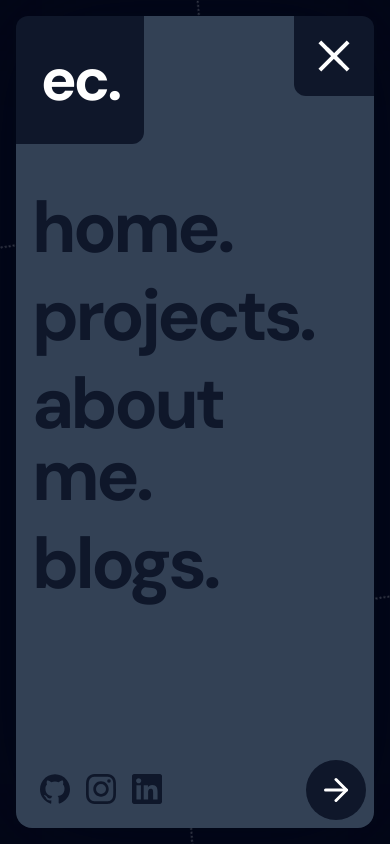
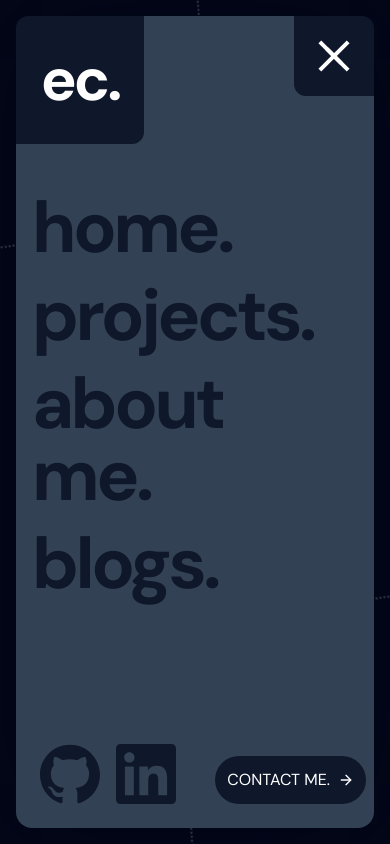
Before and after one commit to ethancreates/ethancreates-portfolio, a Next.js app: page / in a window 390 px wide. Both pictures are taken after a click on the button 334 px from the left and 56 px from the top of the page. Shown: the top 844 px of the page. Built offline with nearby package versions, Linux system fonts and the light colour scheme.

Commit message:
added hero buttons, adjusted navbar/hamburger menu sizings, fixed notarget bug for links and added linkedin and github actual links

```diff
--- a/src/components/BackgroundCircles.tsx
+++ b/src/components/BackgroundCircles.tsx
@@ -8,7 +8,7 @@ export const TopLeftCircle = () => {
       initial={{ rotate: "0deg" }}
       animate={{ rotate: "360deg" }}
       transition={{ duration: 100, ease: "linear", repeat: Infinity }}
-      className="w-[450px] h-[450px] rounded-full border-2 border-white/20 lg:border-white border-dotted absolute z-0 -left-[250px] -top-[200px]"
+      className="w-[450px] h-[450px] rounded-full border-2 border-white/20 lg:border-white border-dotted absolute -z-10 -left-[250px] -top-[200px]"
     />
   );
 };
@@ -19,7 +19,7 @@ export const BottomRightCircle = () => {
       initial={{ rotate: "0deg" }}
       animate={{ rotate: "-360deg" }}
       transition={{ duration: 100, ease: "linear", repeat: Infinity }}
-      className="w-[450px] h-[450px] rounded-full border-2 border-white/20 lg:border-white border-dotted absolute z-0 -right-[250px] -bottom-[200px] "
+      className="w-[450px] h-[450px] rounded-full border-2 border-white/20 lg:border-white border-dotted absolute -z-10 -right-[250px] -bottom-[200px] "
     />
   );
 };
--- a/src/components/HeroSection.tsx
+++ b/src/components/HeroSection.tsx
@@ -3,6 +3,9 @@
 import { motion } from "framer-motion";
 import { Separator } from "./ui/separator";
 import { AnimatedText } from "./ui/animated-text";
+import DottedButton from "./ui/dotted-button";
+import { SiGithub, SiLinkedin } from "react-icons/si";
+import Link from "next/link";
 
 const HeroSection = () => {
   return (
@@ -91,9 +94,32 @@ const HeroSection = () => {
         <motion.div
           initial={{ opacity: 0, y: 150 }}
           animate={{ opacity: 1, y: 0 }}
-          transition={{ duration: 1, delay: 6.5 }}
+          transition={{ duration: 1, delay: 6 }}
         >
           <Separator className="mt-3 mb-3 w-[200px]  lg:w-[250px]" />
+        </motion.div>
+        <motion.div
+          initial={{ opacity: 0, y: 150 }}
+          animate={{ opacity: 1, y: 0 }}
+          transition={{ duration: 1, delay: 6.5 }}
+          className="flex items-center space-x-3"
+        >
+          <DottedButton className="mt-2 z-0">
+            <Link href="/about">View Resume/CV</Link>
+          </DottedButton>
+          <DottedButton className="mt-2 z-0">
+            <Link href="https://github.com/ethancreates" target="_blank">
+              <SiGithub className="text-2xl" />
+            </Link>
+          </DottedButton>
+          <DottedButton className="mt-2 z-0">
+            <Link
+              href="https://www.linkedin.com/in/ethancreates/"
+              target="_blank"
+            >
+              <SiLinkedin className="text-2xl" />
+            </Link>
+          </DottedButton>
         </motion.div>
       </div>
     </section>
--- a/src/components/Navbar.tsx
+++ b/src/components/Navbar.tsx
@@ -136,7 +136,7 @@ const HamburgerButton = ({
   );
 };
 
-const FooterCTAs = () => {
+export const FooterCTAs = () => {
   return (
     <>
       <div className="absolute bottom-6 left-6 flex gap-4 md:flex-col">
@@ -145,6 +145,7 @@ const FooterCTAs = () => {
             <motion.a
               key={idx}
               href={l.href}
+              target="_blank"
               initial={{ opacity: 0, y: -8 }}
               animate={{
                 opacity: 1,
@@ -157,7 +158,7 @@ const FooterCTAs = () => {
               }}
               exit={{ opacity: 0, y: -8 }}
             >
-              <l.Component className=" text-3xl text-slate-900 transition-colors hover:text-slate-200" />
+              <l.Component className=" text-6xl text-slate-900 transition-colors hover:text-slate-200" />
             </motion.a>
           );
         })}
@@ -175,9 +176,9 @@ const FooterCTAs = () => {
           },
         }}
         exit={{ opacity: 0, y: 8 }}
-        className="absolute bottom-2 right-2 flex items-center gap-2 rounded-full bg-slate-900 px-3 py-3 text-4xl uppercase text-white transition-colors hover:bg-slate-900/60 hover:text-white md:bottom-4 md:right-4 md:px-6 md:text-2xl"
+        className="absolute bottom-6 right-2 flex items-center gap-2 rounded-full bg-slate-900 px-3 py-3 lg:text-4xl uppercase text-white transition-colors hover:bg-slate-900/60 hover:text-white md:bottom-4 md:right-4 md:px-6 md:text-2xl"
       >
-        <span className="hidden md:block">contact us</span> <FiArrowRight />
+        <span className="block">contact me.</span> <FiArrowRight />
       </motion.button>
     </>
   );
@@ -202,18 +203,14 @@ const LINKS = [
   },
 ];
 
-const SOCIAL_CTAS = [
+export const SOCIAL_CTAS = [
   {
     Component: SiGithub,
-    href: "#",
-  },
-  {
-    Component: SiInstagram,
-    href: "#",
+    href: "https://github.com/ethancreates",
   },
   {
     Component: SiLinkedin,
-    href: "#",
+    href: "https://www.linkedin.com/in/ethancreates/",
   },
 ];
 
--- /dev/null
+++ b/src/components/ui/dotted-button.tsx
@@ -0,0 +1,22 @@
+import { cn } from "@/lib/utils";
+
+type DottedButtonProps = {
+  children: React.ReactNode;
+
+  className?: string;
+};
+
+const DottedButton = ({ children, className }: DottedButtonProps) => {
+  return (
+    <button
+      className={cn(
+        className,
+        "rounded-2xl border border-dashed border-white bg-slate-950 px-6 py-3 font-light uppercase text-white transition-all duration-300  hover:translate-y-[10px] hover:rounded-md hover:shadow-[4px_4px_0px_black] active:translate-x-[0px] active:translate-y-[0px] active:rounded-2xl active:shadow-none"
+      )}
+    >
+      {children}
+    </button>
+  );
+};
+
+export default DottedButton;
```
